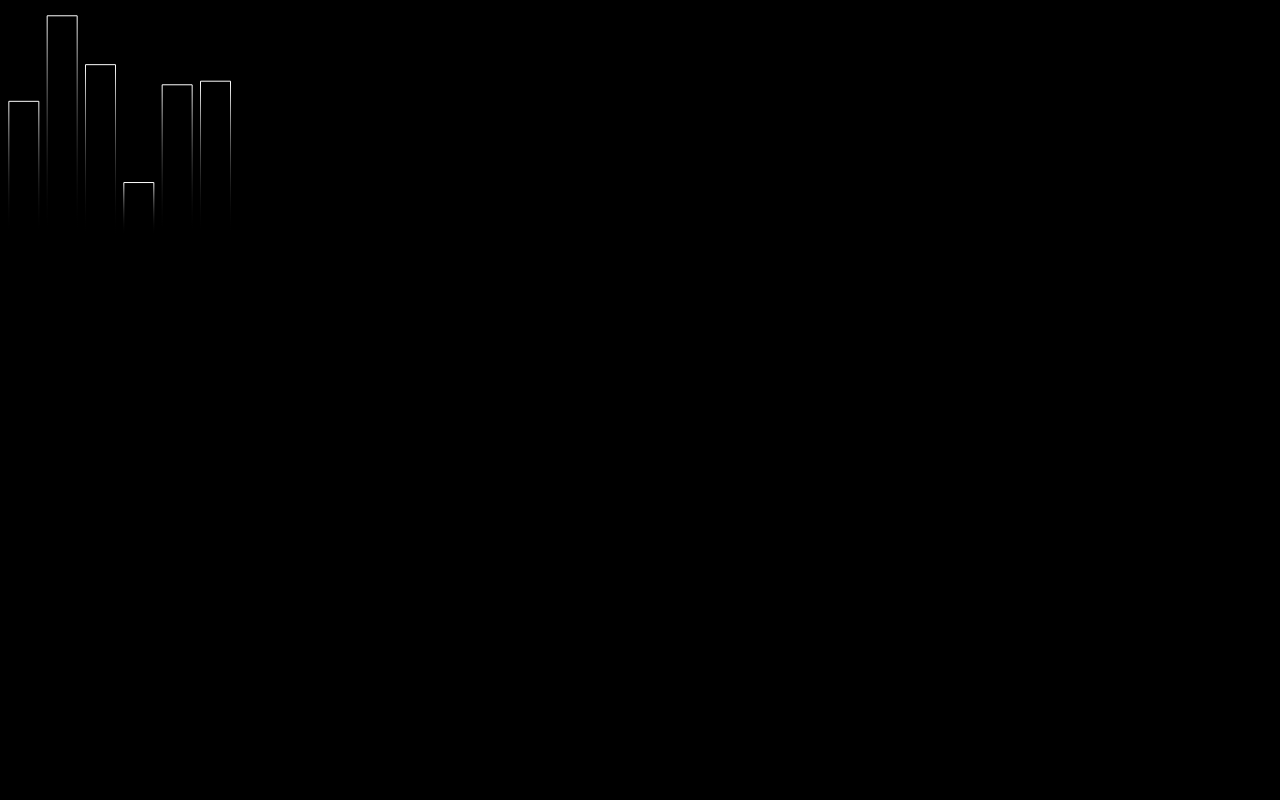
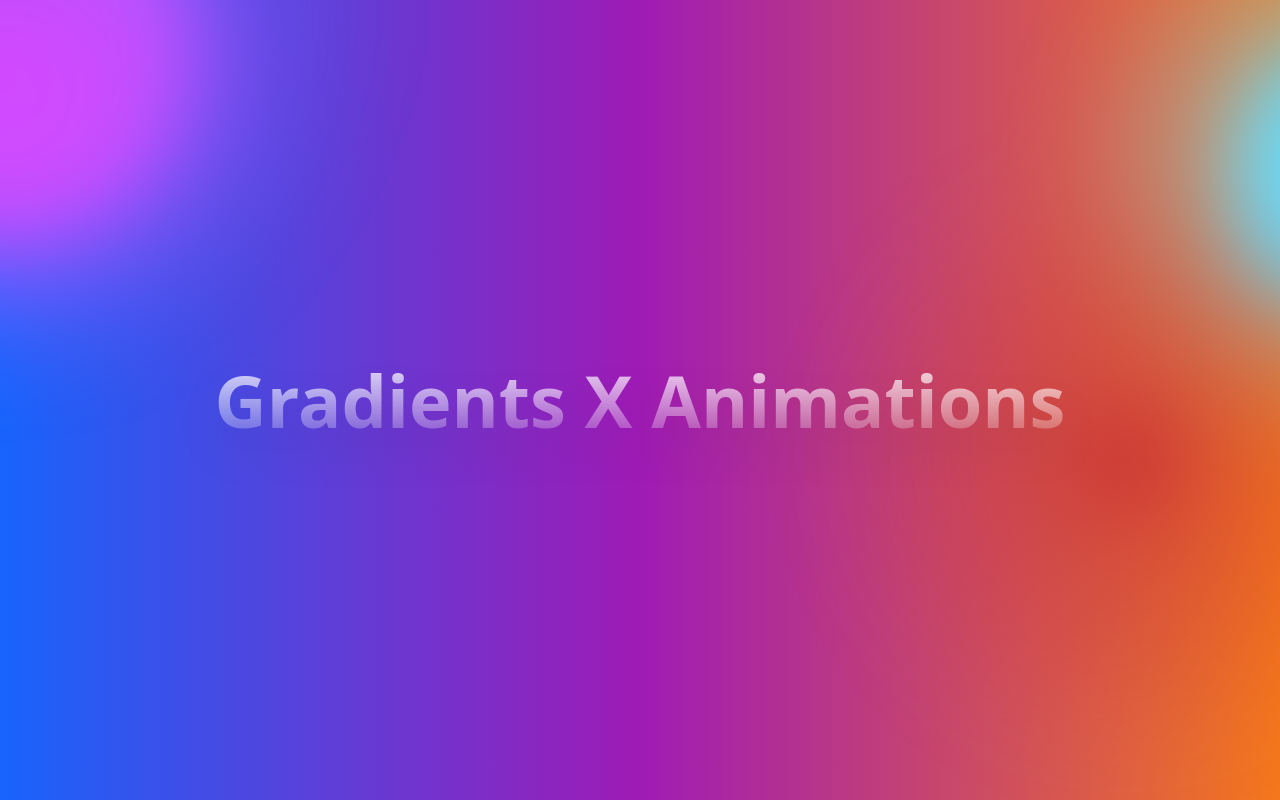
Before and after one commit to aakash2330/saas-landing, a Next.js app: page /test1 in a window 1280 px wide. Built offline with nearby package versions, Linux system fonts and the light colour scheme.

Commit message:
iteration 2

```diff
--- a/app/globals.css
+++ b/app/globals.css
@@ -74,8 +74,8 @@
 
 @layer base {
   :root {
-    --rainbow-gradient: rgba(252, 214, 255, 0.7), hsla(191, 100%, 58%, 0.7),
-      hsla(59, 100%, 75%, 0.7), hsla(336, 87%, 79%, 0.7);
+    --rainbow-gradient: rgba(23, 100, 252, 0.7), rgba(159, 27, 181, 0.7),
+      rgba(244, 119, 28, 0.7);
 
     --purple-gradient: hsl(0, 0%, 0%), hsl(262, 67%, 15%) 34%,
       hsl(262, 66%, 38%) 65%, hsl(270, 60%, 65%) 82%;
@@ -92,8 +92,8 @@
   }
 
   .bg-hero {
-    @apply bg-[linear-gradient(to_bottom,)];
-    --tw-gradient-stops: #000, #200D42_34%, #4F21A1_65%, #A46EDB_82%;
+    @apply bg-[linear-gradient(130deg, rgba(23, 100, 252, 0.7), rgba(159, 27, 181, 0.7), rgba(244, 119, 28, 0.7))];
+    --tw-gradient-stops: #1764fc, #9F1BB5_50%, #F4771C_100%;
   }
 }
 
--- a/app/page.tsx
+++ b/app/page.tsx
@@ -1,11 +1,12 @@
 import { Hero } from "@/components/hero";
 import { LogoTicker } from "@/components/logo-ticker";
 import HeroSection from "./test/page";
+import { Aurora } from "@/components/aurora";
 
 export default function Home() {
   return (
     <div className="min-h-screen w-full flex flex-col justify-center items-center  antialiased">
-      <Hero></Hero>
+      <Aurora></Aurora>
       <LogoTicker></LogoTicker>
       <HeroSection></HeroSection>
     </div>
--- a/app/test1/page.tsx
+++ b/app/test1/page.tsx
@@ -1,9 +1,9 @@
-import { BarChartExample } from "@/components/bar-chart";
+import { BackgroundGradientAnimationDemo } from "@/components/gradiant-animation-background";
 
 export default function Page() {
   return (
     <div>
-      <BarChartExample></BarChartExample>
+      <BackgroundGradientAnimationDemo></BackgroundGradientAnimationDemo>
     </div>
   );
 }
--- /dev/null
+++ b/components/gradiant-animation-background.tsx
@@ -0,0 +1,14 @@
+import React from "react";
+import { BackgroundGradientAnimation } from "./ui/gradiant-background";
+
+export function BackgroundGradientAnimationDemo() {
+  return (
+    <BackgroundGradientAnimation>
+      <div className="absolute z-50 inset-0 flex items-center justify-center text-white font-bold px-4 pointer-events-none text-3xl text-center md:text-4xl lg:text-7xl">
+        <p className="bg-clip-text text-transparent drop-shadow-2xl bg-gradient-to-b from-white/80 to-white/20">
+          Gradients X Animations
+        </p>
+      </div>
+    </BackgroundGradientAnimation>
+  );
+}
--- /dev/null
+++ b/components/ui/gradiant-background.tsx
@@ -0,0 +1,185 @@
+"use client";
+import { cn } from "@/lib/utils";
+import { useEffect, useRef, useState } from "react";
+
+export const BackgroundGradientAnimation = ({
+  gradientBackgroundStart = "rgb(108, 0, 162)",
+  gradientBackgroundEnd = "rgb(0, 17, 82)",
+  firstColor = "18, 113, 255",
+  secondColor = "221, 74, 255",
+  thirdColor = "100, 220, 255",
+  fourthColor = "200, 50, 50",
+  fifthColor = "180, 180, 50",
+  pointerColor = "140, 100, 255",
+  size = "80%",
+  blendingValue = "hard-light",
+  children,
+  className,
+  interactive = true,
+  containerClassName,
+}: {
+  gradientBackgroundStart?: string;
+  gradientBackgroundEnd?: string;
+  firstColor?: string;
+  secondColor?: string;
+  thirdColor?: string;
+  fourthColor?: string;
+  fifthColor?: string;
+  pointerColor?: string;
+  size?: string;
+  blendingValue?: string;
+  children?: React.ReactNode;
+  className?: string;
+  interactive?: boolean;
+  containerClassName?: string;
+}) => {
+  const interactiveRef = useRef<HTMLDivElement>(null);
+
+  const [curX, setCurX] = useState(0);
+  const [curY, setCurY] = useState(0);
+  const [tgX, setTgX] = useState(0);
+  const [tgY, setTgY] = useState(0);
+  useEffect(() => {
+    document.body.style.setProperty(
+      "--gradient-background-start",
+      gradientBackgroundStart,
+    );
+    document.body.style.setProperty(
+      "--gradient-background-end",
+      gradientBackgroundEnd,
+    );
+    document.body.style.setProperty("--first-color", firstColor);
+    document.body.style.setProperty("--second-color", secondColor);
+    document.body.style.setProperty("--third-color", thirdColor);
+    document.body.style.setProperty("--fourth-color", fourthColor);
+    document.body.style.setProperty("--fifth-color", fifthColor);
+    document.body.style.setProperty("--pointer-color", pointerColor);
+    document.body.style.setProperty("--size", size);
+    document.body.style.setProperty("--blending-value", blendingValue);
+  }, []);
+
+  useEffect(() => {
+    function move() {
+      if (!interactiveRef.current) {
+        return;
+      }
+      setCurX(curX + (tgX - curX) / 20);
+      setCurY(curY + (tgY - curY) / 20);
+      interactiveRef.current.style.transform = `translate(${Math.round(
+        curX,
+      )}px, ${Math.round(curY)}px)`;
+    }
+
+    move();
+  }, [tgX, tgY]);
+
+  const handleMouseMove = (event: React.MouseEvent<HTMLDivElement>) => {
+    if (interactiveRef.current) {
+      const rect = interactiveRef.current.getBoundingClientRect();
+      setTgX(event.clientX - rect.left);
+      setTgY(event.clientY - rect.top);
+    }
+  };
+
+  const [isSafari, setIsSafari] = useState(false);
+  useEffect(() => {
+    setIsSafari(/^((?!chrome|android).)*safari/i.test(navigator.userAgent));
+  }, []);
+
+  return (
+    <div
+      style={{
+        background:
+          "linear-gradient(90deg, #1764FC 0%, #9F1BB5 50%, #F4771C 100%)",
+      }}
+      className={cn(
+        "h-screen w-screen relative overflow-hidden top-0 left-0 ",
+        containerClassName,
+      )}
+    >
+      <svg className="hidden">
+        <defs>
+          <filter id="blurMe">
+            <feGaussianBlur
+              in="SourceGraphic"
+              stdDeviation="10"
+              result="blur"
+            />
+            <feColorMatrix
+              in="blur"
+              mode="matrix"
+              values="1 0 0 0 0  0 1 0 0 0  0 0 1 0 0  0 0 0 18 -8"
+              result="goo"
+            />
+            <feBlend in="SourceGraphic" in2="goo" />
+          </filter>
+        </defs>
+      </svg>
+      <div className={cn("", className)}>{children}</div>
+      <div
+        className={cn(
+          "gradients-container h-full w-full blur-lg",
+          isSafari ? "blur-2xl" : "[filter:url(#blurMe)_blur(40px)]",
+        )}
+      >
+        <div
+          className={cn(
+            `absolute [background:radial-gradient(circle_at_center,_var(--first-color)_0,_var(--first-color)_50%)_no-repeat]`,
+            `[mix-blend-mode:var(--blending-value)] w-[var(--size)] h-[var(--size)] top-[calc(50%-var(--size)/2)] left-[calc(50%-var(--size)/2)]`,
+            `[transform-origin:center_center]`,
+            `animate-first`,
+            `opacity-100`,
+          )}
+        ></div>
+        <div
+          className={cn(
+            `absolute [background:radial-gradient(circle_at_center,_rgba(var(--second-color),_0.8)_0,_rgba(var(--second-color),_0)_50%)_no-repeat]`,
+            `[mix-blend-mode:var(--blending-value)] w-[var(--size)] h-[var(--size)] top-[calc(50%-var(--size)/2)] left-[calc(50%-var(--size)/2)]`,
+            `[transform-origin:calc(50%-400px)]`,
+            `animate-second`,
+            `opacity-100`,
+          )}
+        ></div>
+        <div
+          className={cn(
+            `absolute [background:radial-gradient(circle_at_center,_rgba(var(--third-color),_0.8)_0,_rgba(var(--third-color),_0)_50%)_no-repeat]`,
+            `[mix-blend-mode:var(--blending-value)] w-[var(--size)] h-[var(--size)] top-[calc(50%-var(--size)/2)] left-[calc(50%-var(--size)/2)]`,
+            `[transform-origin:calc(50%+400px)]`,
+            `animate-third`,
+            `opacity-100`,
+          )}
+        ></div>
+        <div
+          className={cn(
+            `absolute [background:radial-gradient(circle_at_center,_rgba(var(--fourth-color),_0.8)_0,_rgba(var(--fourth-color),_0)_50%)_no-repeat]`,
+            `[mix-blend-mode:var(--blending-value)] w-[var(--size)] h-[var(--size)] top-[calc(50%-var(--size)/2)] left-[calc(50%-var(--size)/2)]`,
+            `[transform-origin:calc(50%-200px)]`,
+            `animate-fourth`,
+            `opacity-70`,
+          )}
+        ></div>
+        <div
+          className={cn(
+            `absolute [background:radial-gradient(circle_at_center,_rgba(var(--fifth-color),_0.8)_0,_rgba(var(--fifth-color),_0)_50%)_no-repeat]`,
+            `[mix-blend-mode:var(--blending-value)] w-[var(--size)] h-[var(--size)] top-[calc(50%-var(--size)/2)] left-[calc(50%-var(--size)/2)]`,
+            `[transform-origin:calc(50%-800px)_calc(50%+800px)]`,
+            `animate-fifth`,
+            `opacity-100`,
+          )}
+        ></div>
+
+        {interactive && (
+          <div
+            ref={interactiveRef}
+            onMouseMove={handleMouseMove}
+            className={cn(
+              `absolute [background:radial-gradient(circle_at_center,_rgba(var(--pointer-color),_0.8)_0,_rgba(var(--pointer-color),_0)_50%)_no-repeat]`,
+              `[mix-blend-mode:var(--blending-value)] w-full h-full -top-1/2 -left-1/2`,
+              `opacity-70`,
+            )}
+          ></div>
+        )}
+      </div>
+    </div>
+  );
+};
--- a/tailwind.config.ts
+++ b/tailwind.config.ts
@@ -78,6 +78,39 @@ const config = {
         sm: "calc(var(--radius) - 4px)",
       },
       keyframes: {
+        moveHorizontal: {
+          "0%": {
+            transform: "translateX(-50%) translateY(-10%)",
+          },
+          "50%": {
+            transform: "translateX(50%) translateY(10%)",
+          },
+          "100%": {
+            transform: "translateX(-50%) translateY(-10%)",
+          },
+        },
+        moveInCircle: {
+          "0%": {
+            transform: "rotate(0deg)",
+          },
+          "50%": {
+            transform: "rotate(180deg)",
+          },
+          "100%": {
+            transform: "rotate(360deg)",
+          },
+        },
+        moveVertical: {
+          "0%": {
+            transform: "translateY(-50%)",
+          },
+          "50%": {
+            transform: "translateY(50%)",
+          },
+          "100%": {
+            transform: "translateY(-50%)",
+          },
+        },
         "border-beam": {
           "100%": {
             "offset-distance": "100%",
@@ -114,23 +147,35 @@ const config = {
         "accordion-up": "accordion-up 0.2s ease-out",
         shimmer: "shimmer 2s linear infinite",
         "border-beam": "border-beam calc(var(--duration)*1s) infinite linear",
+        first: "moveVertical 20s ease infinite",
+        second: "moveInCircle 20s reverse infinite",
+        third: "moveInCircle 20s linear infinite",
+        fourth: "moveHorizontal 20s ease infinite",
+        fifth: "moveInCircle 20s ease infinite",
 
         aurora: "aurora 60s linear infinite",
       },
     },
   },
-  plugins: [require("tailwindcss-animate"), addVariablesForColors , function ({ matchUtilities, theme }: any) {
+  plugins: [
+    require("tailwindcss-animate"),
+    addVariablesForColors,
+    function ({ matchUtilities, theme }: any) {
       matchUtilities(
         {
           "bg-dot-thick": (value: any) => ({
             backgroundImage: `url("${svgToDataUri(
-              `<svg xmlns="http://www.w3.org/2000/svg" viewBox="0 0 32 32" width="16" height="16" fill="none"><circle fill="${value}" id="pattern-circle" cx="10" cy="10" r="2.5"></circle></svg>`
+              `<svg xmlns="http://www.w3.org/2000/svg" viewBox="0 0 32 32" width="16" height="16" fill="none"><circle fill="${value}" id="pattern-circle" cx="10" cy="10" r="2.5"></circle></svg>`,
             )}")`,
           }),
         },
-        { values: flattenColorPalette(theme("backgroundColor")), type: "color" }
+        {
+          values: flattenColorPalette(theme("backgroundColor")),
+          type: "color",
+        },
       );
-    },],
+    },
+  ],
 } satisfies Config;
 
 export default config;
```
Also changed, not shown: components/aurora.tsx (+7 -6 lines), components/hero.tsx (+10 -6 lines).
